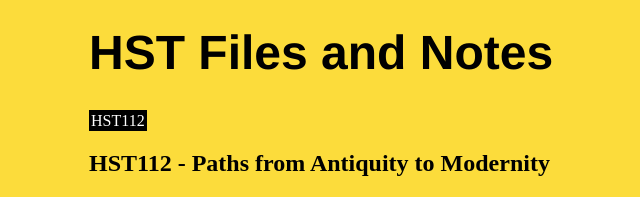
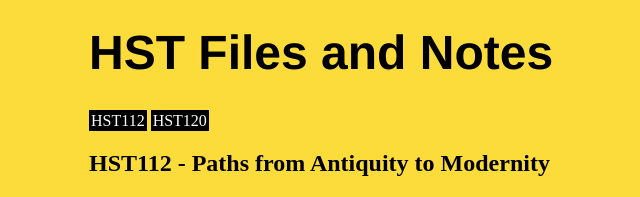
Before and after one commit to Cranberryrobot/cranberryrobot.github.io, a Jekyll site: the page built from s/connect/hstnotes/index.html, in a window 1280 px wide. Shown: the part 284-481 px from the top of the page, without its empty margins (103-743 px from the left). Built offline with Jekyll 4.4.1, drawn with Linux system fonts in a browser that asks for light colours; grey boxes are pictures that could not be loaded.

Commit message:
Update index.html

```diff
--- a/s/connect/hstnotes/index.html
+++ b/s/connect/hstnotes/index.html
@@ -6,9 +6,11 @@ title: HST Files
 <h1>HST Files and Notes</h1>
 
 <a href="#paths">HST112</a>
+<a href="#workshop">HST120</a>
 
 <div id="paths"></div><h2>HST112 - Paths from Antiquity to Modernity</h2>
 <iframe src="https://drive.google.com/embeddedfolderview?id=0B1Sa1oYIH415c1k1NmR4UHpmQkE#list" width="700" height="auto" frameborder="0"></iframe>
 
-<h2>HST120 - History Workshop</h2>
+
+<div id="workshop"></div><h2>HST120 - History Workshop</h2>
 <iframe src="https://drive.google.com/embeddedfolderview?id=0B1Sa1oYIH415OUZON2EzVnBYRUk#list" width="700" height="auto" frameborder="0"></iframe>
```
